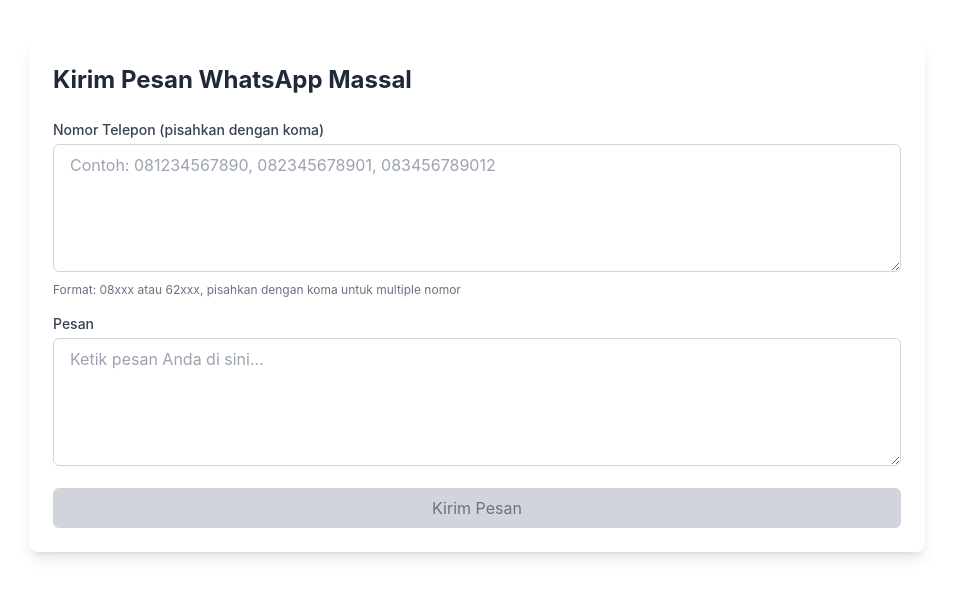
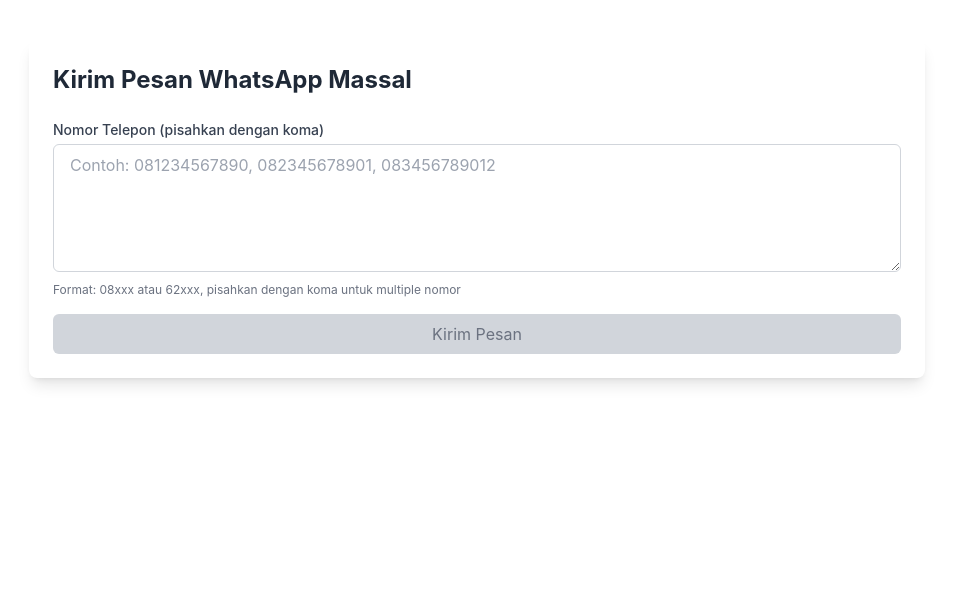
Before and after one commit to Imanueltito13/whatspp-api-app, a React (Create React App) app: page / in a window 1280 px wide. Shown: the top 598 px of the page, without its empty margins (163-1116 px from the left). Built offline with nearby package versions, Linux system fonts and the light colour scheme.

Commit message:
send message succes

```diff
--- a/src/WhatsAppSender.js
+++ b/src/WhatsAppSender.js
@@ -4,7 +4,6 @@
 
 const WhatsAppSender = () => {
   const [phoneNumbers, setPhoneNumbers] = useState("");
-  const [message, setMessage] = useState("");
   const [loading, setLoading] = useState(false);
   const [status, setStatus] = useState([]);
   const [batchProgress, setBatchProgress] = useState(0);
@@ -26,18 +25,19 @@
     return phoneRegex.test(number.replace(/\D/g, ""));
   };
 
-  // Kirim pesan ke satu nomor
+  // Kirim pesan ke satu nomor menggunakan template
   const sendSingleMessage = async (phoneNumber) => {
     const formattedPhone = formatPhoneNumber(phoneNumber);
     const url = `https://graph.facebook.com/v15.0/${phoneNumberId}/messages`;
     const data = {
       messaging_product: "whatsapp",
-      recipient_type: "individual",
       to: formattedPhone,
-      type: "text",
-      text: {
-        preview_url: false,
-        body: message,
+      type: "template",
+      template: {
+        name: "hello_world",
+        language: {
+          code: "en_US",
+        },
       },
     };
 
@@ -111,7 +111,6 @@
   const validateForm = () => {
     return (
       phoneNumbers.trim().length > 0 &&
-      message.trim().length > 0 &&
       phoneNumbers.split(",").some((num) => validateSingleNumber(num.trim()))
     );
   };
@@ -137,19 +136,6 @@
           <p className="text-xs text-gray-500 mt-1">
             Format: 08xxx atau 62xxx, pisahkan dengan koma untuk multiple nomor
           </p>
-        </div>
-
-        <div>
-          <label className="block text-sm font-medium text-gray-700 mb-1">
-            Pesan
-          </label>
-          <textarea
-            placeholder="Ketik pesan Anda di sini..."
-            value={message}
-            onChange={(e) => setMessage(e.target.value)}
-            className="w-full px-4 py-2 border border-gray-300 rounded-md focus:outline-none focus:ring-2 focus:ring-blue-500 h-32"
-            disabled={loading}
-          />
         </div>
 
         <button
```
